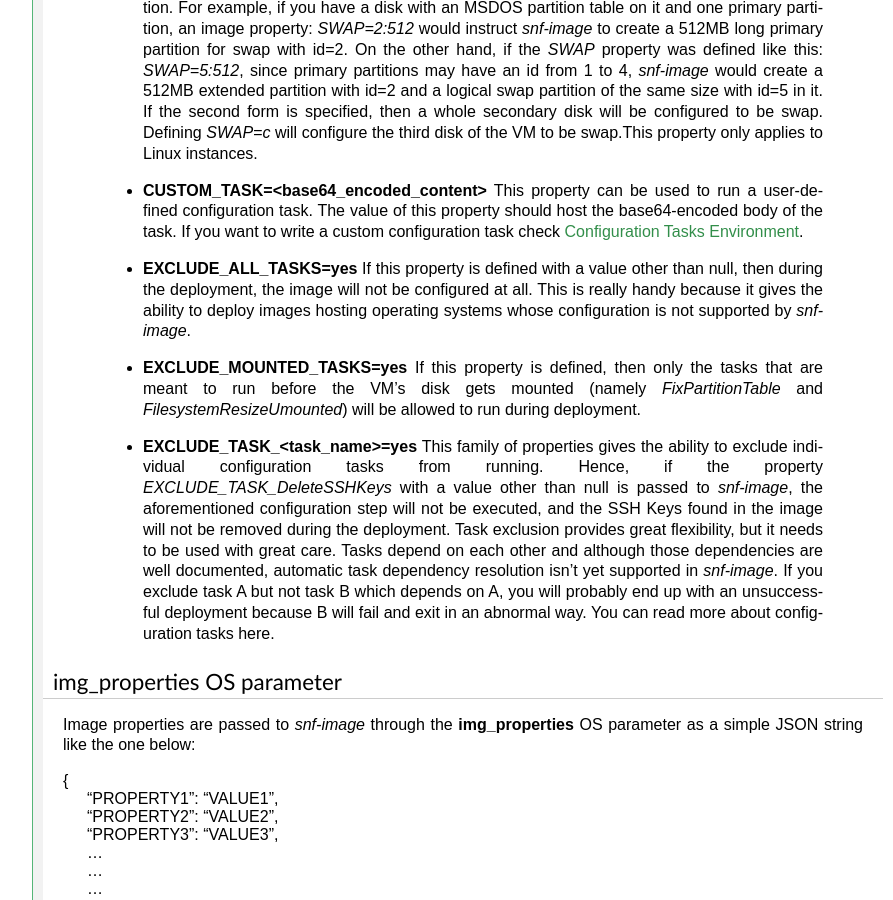
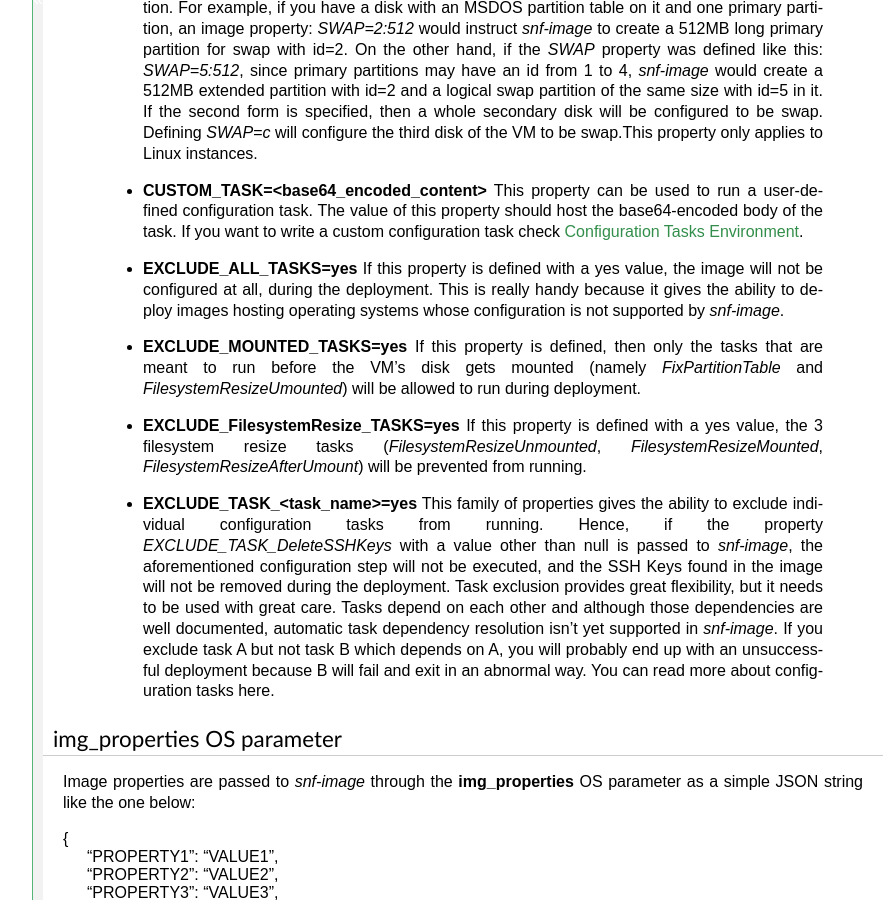
Before and after one commit to grnet/snf-image, a Sphinx documentation site: the page built from docs/interface.rst, in a window 1280 px wide and 900 px high, scrolled down 3283 px. Shown: the whole window, without its empty margins (187-1080 px from the left). Built offline with Sphinx 7.4.7, drawn with Linux system fonts in a browser that asks for light colours.

Commit message:
Support EXCLUDE_FilesystemResize_TASKS property
This image property can be used to prevent all 3 FilesystemResize
tasks (FilesystemResizeUnmounted, FilesystemResizeMounted,
FilesystemResizeAfterUmount) from running without having to define
an EXCLUDE_TASK image property for each one of them.

```diff
--- a/docs/interface.rst
+++ b/docs/interface.rst
@@ -229,15 +229,20 @@ All image formats properties
    :ref:`Configuration Tasks Environment<configuration-tasks-environment>`.
 
  * **EXCLUDE_ALL_TASKS=yes**
-   If this property is defined with a value other than null, then during the
-   deployment, the image will not be configured at all. This is really handy
-   because it gives the ability to deploy images hosting operating systems
-   whose configuration is not supported by *snf-image*.
+   If this property is defined with a yes value, the image will not be
+   configured at all, during the deployment. This is really handy because it
+   gives the ability to deploy images hosting operating systems whose
+   configuration is not supported by *snf-image*.
 
  * **EXCLUDE_MOUNTED_TASKS=yes**
    If this property is defined, then only the tasks that are meant to run
    before the VM's disk gets mounted (namely *FixPartitionTable* and
    *FilesystemResizeUmounted*) will be allowed to run during deployment.
+
+ * **EXCLUDE_FilesystemResize_TASKS=yes**
+   If this property is defined with a yes value, the 3 filesystem resize tasks
+   (*FilesystemResizeUnmounted*, *FilesystemResizeMounted*,
+   *FilesystemResizeAfterUmount*) will be prevented from running.
 
  * **EXCLUDE_TASK_<task_name>=yes**
    This family of properties gives the ability to exclude individual
```
Also changed, not shown: 4 other files.
